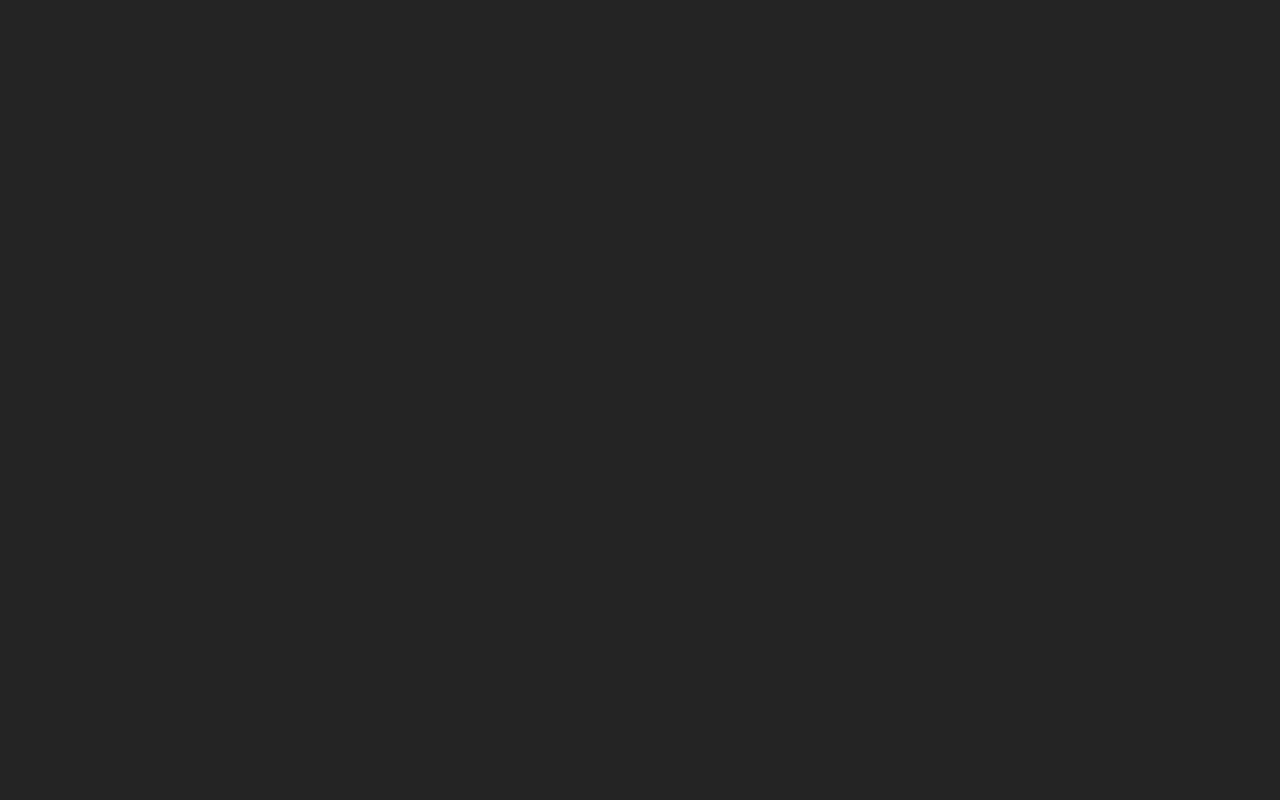
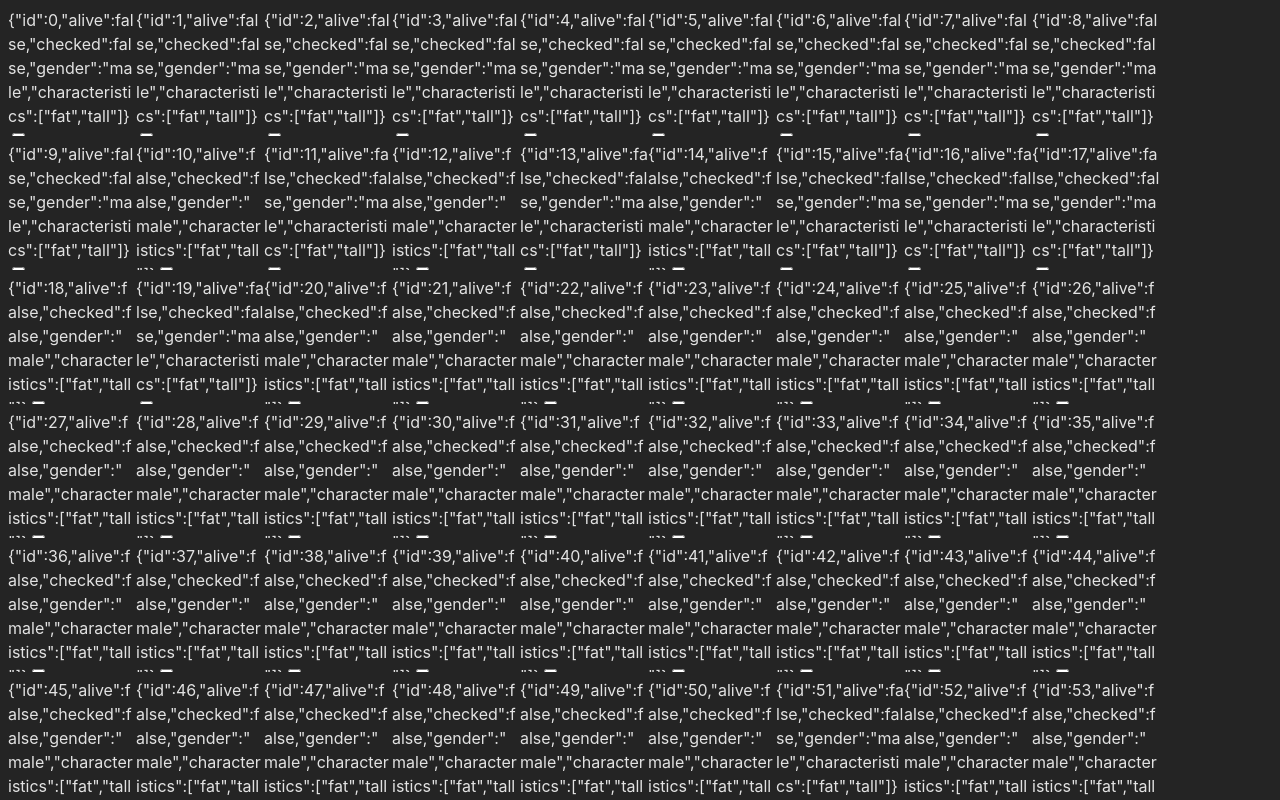
Before and after one commit to marcin228/frogs, a React (Vite) app: page / in a window 1280 px wide. Shown: the top 800 px of the page. Built offline with nearby package versions, Linux system fonts and the light colour scheme.

Commit message:
Add basic types, prepare overall shape

```diff
--- a/src/App.css
+++ b/src/App.css
@@ -1,6 +1,4 @@
 #root {
-  max-width: 1280px;
-  margin: 0 auto;
-  padding: 2rem;
-  text-align: center;
+  margin: 0;
+  padding: 0;
 }
--- a/src/App.tsx
+++ b/src/App.tsx
@@ -1,11 +1,11 @@
-import { useState } from 'react'
 import './App.css'
+import Lake from './components/Lake/Lake'
 
 function App() {
 
   return (
     <>
-
+      <Lake></Lake>
     </>
   )
 }
--- /dev/null
+++ b/src/components/Lake/Lake.css
@@ -0,0 +1,9 @@
+div.frog{
+    display: inline-block;
+    min-width: 10vw;
+    max-width: 10vw;
+    min-height: 16vh;
+    max-height: 16vh;
+    line-break:anywhere;
+    overflow: hidden;
+}
--- /dev/null
+++ b/src/components/Lake/Lake.tsx
@@ -0,0 +1,67 @@
+import React, { useState } from "react"
+import './Lake.css'
+
+type LakeProps = {
+    children?:React.ReactNode,
+}
+
+type Gender = 'male' | 'female';
+type Weight = 'fat' | 'slim';
+type Height = 'tall' | 'short';
+type Characteristics = [Weight, Height];
+type Frog = {
+
+    id: number
+    alive:boolean
+    checked:boolean
+    gender:Gender
+    characteristics:Characteristics
+};
+
+const LAKE_WIDTH:number = 10;
+const LAKE_HEIGTH:number = 6;
+
+const Lake:React.FC<LakeProps> = ({ children }) => {
+
+  const onClickCheckboxHandler = function (pos:number) {
+
+    const tmpLakeState = structuredClone(lakeState);
+    tmpLakeState[Math.floor(pos / LAKE_WIDTH)][pos % LAKE_WIDTH].checked =
+      !tmpLakeState[Math.floor(pos / LAKE_WIDTH)][pos % LAKE_WIDTH].checked;
+
+    setLakeState(tmpLakeState);
+  };
+
+  const [lakeState, setLakeState] = useState(
+    new Array(LAKE_HEIGTH).fill(null).map((a, row) =>
+      new Array(LAKE_WIDTH).fill(null).map((b, col) => {
+        return {
+          id: (parseInt(row) * LAKE_WIDTH) + parseInt(col),
+          alive: false,
+          checked: false,
+          gender: "male",
+          characteristics: ["fat", "tall"],
+        };
+      })
+    )
+  );
+
+  return (
+    <>
+      {lakeState.map((row) =>
+        row.map((cell) => (
+          <div key={cell.id} className="frog">
+            {JSON.stringify(cell)}
+            <input
+              type="checkbox"
+              defaultChecked={(cell as Frog).checked ? true : false}
+              onClick={() => onClickCheckboxHandler(cell.id)}
+            ></input>
+          </div>
+        ))
+      )}
+    </>
+  );
+};
+
+export default Lake;
```
Also changed, not shown: src/helpers/Helpers.ts (added, +9 -0 lines).
